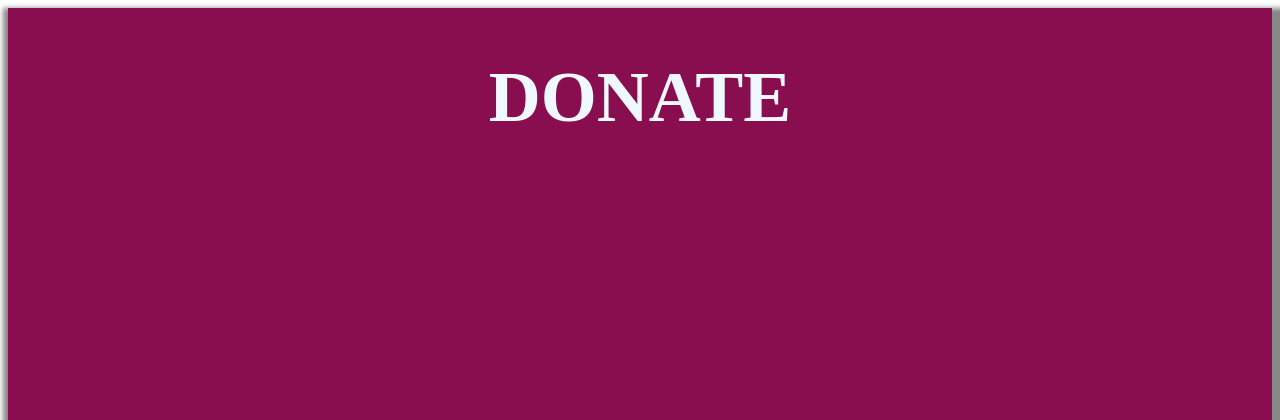
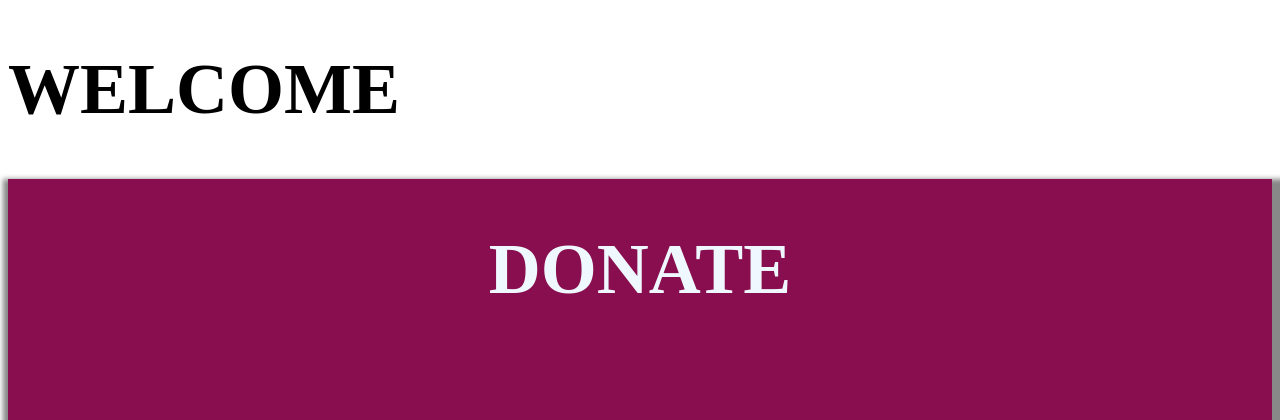
Before and after one commit to SNWajax/Peer2Peer, a PHP site: page /choose.php in a window 1280 px wide. Shown: the top 420 px of the page. Run offline with PHP 8.4, Linux system fonts and the light colour scheme.

Commit message:
Update choose.php

```diff
--- a/choose.php
+++ b/choose.php
@@ -4,6 +4,9 @@
         <link rel="stylesheet" type="text/css" href="choose.css">
     </head>
     <body>
+        <div class = "headline">
+            <h1>WELCOME </h1>
+        </div>
         <div class="half don">
             <h1>DONATE</h1>
             <h2>FOOD</h2>
```
